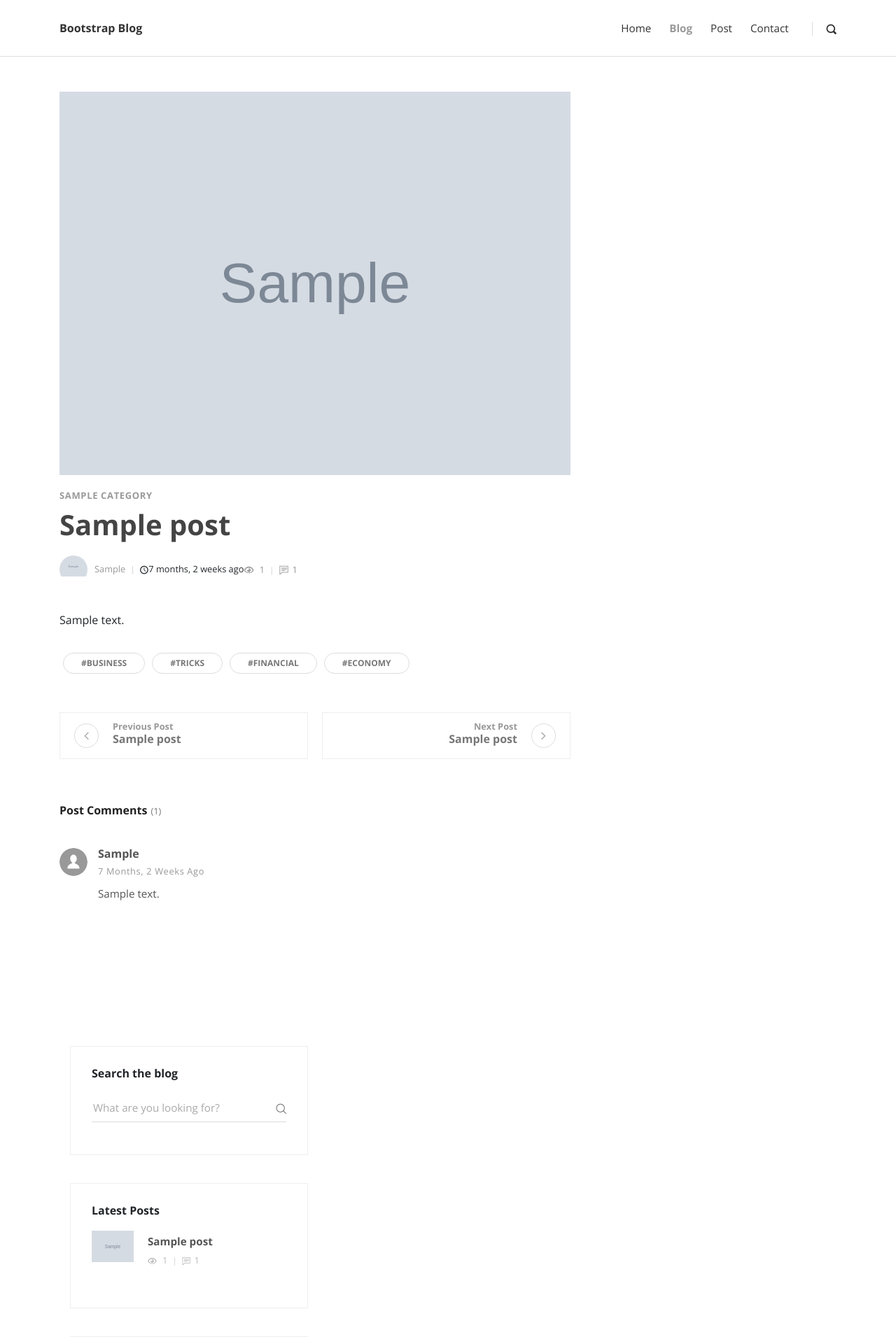
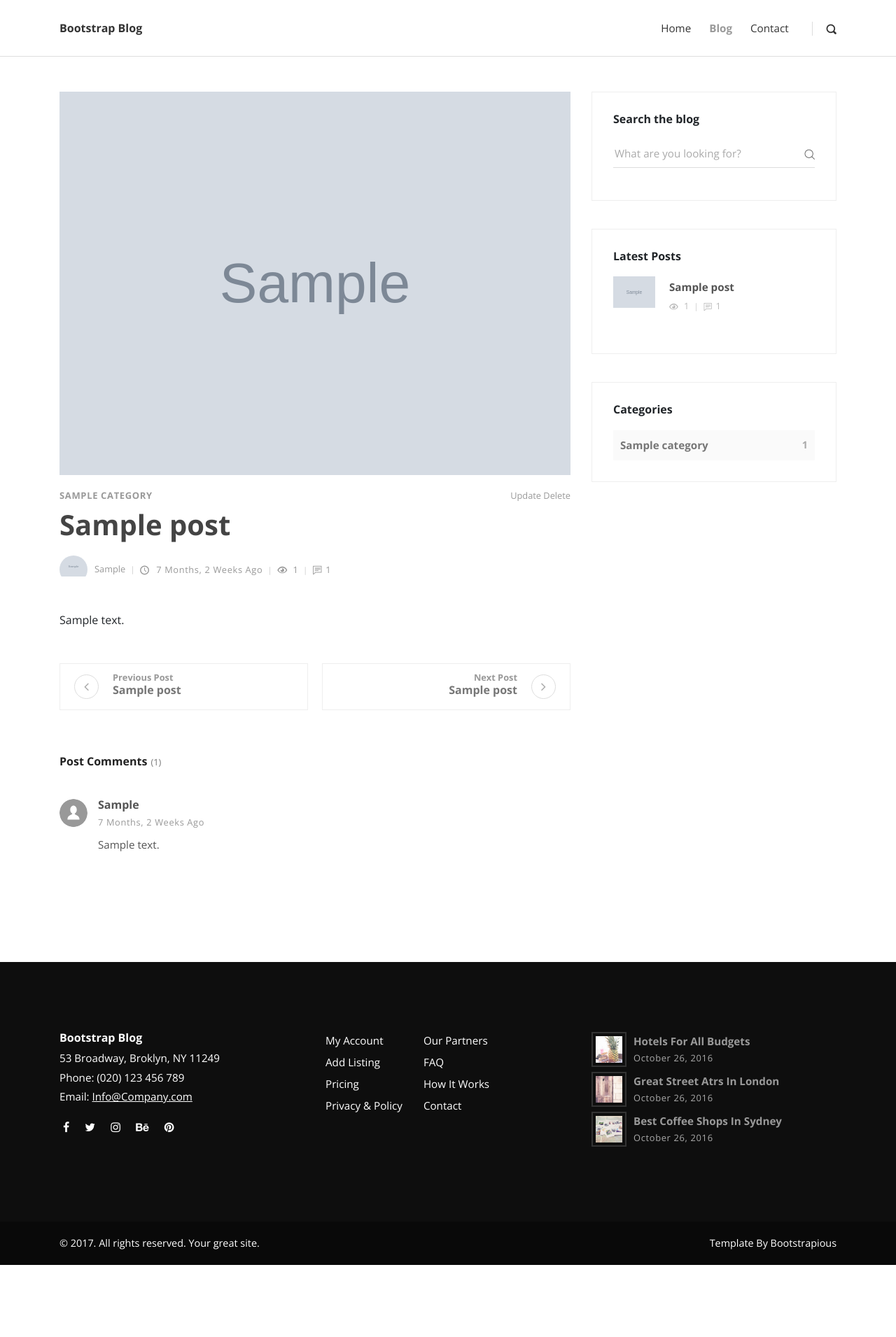
Before and after one commit to fn-bruce/blog, a Django app: page /post/1/ in a window 1280 px wide. Shown: the top 1911 px of the page at 70% size. After the commit the page ends 1808 px from the top, so only its background shows below. Run offline with Django 3.2, Linux system fonts and the light colour scheme; tables that the repository leaves empty hold one stand-in row (values such as "Sample post"); grey boxes marked "Sample" are stand-in pictures; some libraries are stand-ins or nearby versions.

Commit message:
can create posts now on the create page

```diff
--- a/src/blog/urls.py
+++ b/src/blog/urls.py
@@ -18,14 +18,19 @@
 from django.contrib import admin
 from django.urls import path, include
 
-from posts.views import index, blog, post, search
+from posts.views import (
+        index, blog, post, search,
+        post_create, post_update, post_delete)
 
 urlpatterns = [
     path('admin/', admin.site.urls),
     path('', index),
     path('blog/', blog, name='post-list'),
     path('search/', search, name='search'),
+    path('create/', post_create, name='post-create'),
     path('post/<id>/', post, name='post-detail'),
+    path('post/<id>/update/', post_update, name='post-update'),
+    path('post/<id>/delete/', post_delete, name='post-delete'),
     path('tinymce/', include('tinymce.urls')),
 ]
 
--- a/src/posts/forms.py
+++ b/src/posts/forms.py
@@ -17,7 +17,9 @@
 
     class Meta:
         model = Post
-        fields = '__all__'
+        fields = (
+                'title', 'overview', 'content', 'thumbnail',
+                'categories', 'featured', 'previous_post', 'next_post')
 
 
 class CommentForm(forms.ModelForm):
--- a/src/posts/models.py
+++ b/src/posts/models.py
@@ -44,6 +44,16 @@
             'id': self.id,
             })
 
+    def get_update_url(self):
+        return reverse('post-update', kwargs={
+            'id': self.id,
+            })
+
+    def get_delete_url(self):
+        return reverse('post-delete', kwargs={
+            'id': self.id,
+            })
+
     @property
     def get_comments(self):
         return self.comments.all().order_by('-timestamp')
--- a/src/posts/views.py
+++ b/src/posts/views.py
@@ -1,9 +1,17 @@
 from django.db.models import Count, Q
 from django.core.paginator import Paginator, EmptyPage, PageNotAnInteger
 from django.shortcuts import render, get_object_or_404, redirect, reverse
-from .forms import CommentForm
-from .models import Post
+from .forms import CommentForm, PostForm
+from .models import Post, Author
 from marketing.models import Signup
+
+
+def get_author(user):
+    queryset = Author.objects.filter(user=user)
+    if queryset.exists():
+        return queryset[0]
+    return None
+
 
 
 def search(request):
@@ -87,3 +95,27 @@
             'category_count': category_count,
             }
     return render(request, 'post.html', context)
+
+
+def post_create(request):
+    form = PostForm(request.POST or None, request.FILES or None)
+    author = get_author(request.user)
+    if request.method == "POST":
+        if form.is_valid():
+            form.instance.author = author
+            form.save()
+            return redirect(reverse("post-detail", kwargs={
+                'id': form.instance.id
+                }))
+    context = {
+            'form': form
+            }
+    return render(request, "post_create.html", context)
+
+
+def post_update(request, id):
+    pass
+
+
+def post_delete(request, id):
+    pass
--- a/src/templates/blog.html
+++ b/src/templates/blog.html
@@ -18,11 +18,13 @@
             <div class="post-details">
               <div class="post-meta d-flex justify-content-between">
                 {# <div class="date meta-last">20 May | 2016</div> #}
-                {% for cat in post.categories.all %}
+
                 <div class="category">
+                  {% for cat in post.categories.all %}
                   <a href="#">{{ cat }}</a>
+                  {% endfor %}
                 </div>
-                {% endfor %}
+
               </div>
               <a href="{{ post.get_absolute_url }}">
                 <h3 class="h4">{{ post.title }}</h3>
--- a/src/templates/header.html
+++ b/src/templates/header.html
@@ -7,12 +7,14 @@
         <div class="close-btn"><i class="icon-close"></i></div>
         <div class="row d-flex justify-content-center">
           <div class="col-md-8">
-            <form action="#">
+
+            <form action="{% url 'search' %}">
               <div class="form-group">
-                <input type="search" name="search" id="search" placeholder="What are you looking for?">
+                <input type="search" name="q" id="search" placeholder="What are you looking for?">
                 <button type="submit" class="submit"><i class="icon-search-1"></i></button>
               </div>
             </form>
+
           </div>
         </div>
       </div>
@@ -36,8 +38,6 @@
           </li>
           <li class="nav-item"><a href="/blog" class="nav-link active ">Blog</a>
           </li>
-          <li class="nav-item"><a href="/post" class="nav-link ">Post</a>
-          </li>
           <li class="nav-item"><a href="#" class="nav-link ">Contact</a>
           </li>
         </ul>
--- a/src/templates/post.html
+++ b/src/templates/post.html
@@ -24,12 +24,18 @@
                 <a href="#">{{ cat }}</a>
                 {% endfor %}
               </div>
+              <div>
+                <a href="">Update</a>
+                <a href="">Delete</a>
+              </div>
             </div>
             <h1>{{ post.title }}<a href="#"><i class="fa fa-bookmark-o"></i></a></h1>
-            <div class="post-footer d-flex align-items-center flex-column flex-sm-row"><a href="#" class="author d-flex align-items-center flex-wrap">
+            <div class="post-footer d-flex align-items-center flex-column flex-sm-row">
+              <a href="#" class="author d-flex align-items-center flex-wrap">
                 <div class="avatar"><img src="{{ post.author.profile_picture.url }}" alt="..." class="img-fluid"></div>
-                <div class="title"><span>{{ post.author.user.username }}</span></div></a>
-              <div class="d-flex align-items-center flex-wrapr>
+                <div class="title"><span>{{ post.author.user.username }}</span></div>
+              </a>
+              <div class="d-flex align-items-center flex-wrapr">
                 <div class="date"><i class="icon-clock"></i> {{ post.timestamp|timesince }} ago</div>
                 <div class="views"><i class="icon-eye"></i> {{ post.view_count }}</div>
                 <div class="comments meta-last"><i class="icon-comment"></i>{{ post.comment_count }}</div>
@@ -38,7 +44,6 @@
             <div class="post-body">
               {{ post.content | safe }}
             </div>
-            <div class="post-tags"><a href="#" class="tag">#Business</a><a href="#" class="tag">#Tricks</a><a href="#" class="tag">#Financial</a><a href="#" class="tag">#Economy</a></div>
             <div class="posts-nav d-flex justify-content-between align-items-stretch flex-column flex-md-row">
 
               {% if post.previous_post %}
--- a/src/templates/sidebar.html
+++ b/src/templates/sidebar.html
@@ -49,17 +49,4 @@
     {% endfor %}
   </div>
 
-  <!-- Widget [Tags Cloud Widget]-->
-  <div class="widget tags">
-    <header>
-      <h3 class="h6">Tags</h3>
-    </header>
-    <ul class="list-inline">
-      <li class="list-inline-item"><a href="#" class="tag">#Business</a></li>
-      <li class="list-inline-item"><a href="#" class="tag">#Technology</a></li>
-      <li class="list-inline-item"><a href="#" class="tag">#Fashion</a></li>
-      <li class="list-inline-item"><a href="#" class="tag">#Sports</a></li>
-      <li class="list-inline-item"><a href="#" class="tag">#Economy</a></li>
-    </ul>
-  </div>
 </aside>
```
Also changed, not shown: src/blog/settings.py (+5 -2 lines), src/templates/post_create.html (added, +16 -0 lines), media_root/one-piece-straw-hat-pirates-uhdpaper.com-4K-6.172-wp.thumbnail.jpg (added).
